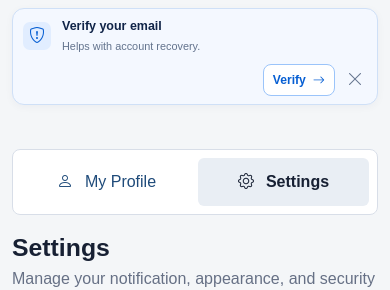
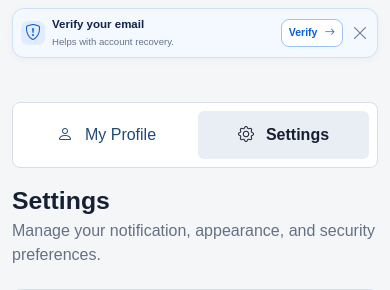
Before and after one commit to KeiRuss01/DepedLMS, a Django app: page /accounts/settings/ in a window 390 px wide. Shown: the part 69-359 px from the top of the page. Run offline with Django 5.2, Linux system fonts and the light colour scheme; the visitor is signed in with stand-in values (Sample User, id 1); data comes from the database, SQL or seed files in the repository; data that the repository does not hold is empty; parts of the project's set-up code (start-up, migrations or seed data) failed here and were passed over; some libraries are stand-ins or nearby versions.

Commit message:
Fix mobile verification reminder and student profile fields

```diff
--- a/accounts/views.py
+++ b/accounts/views.py
@@ -132,8 +132,10 @@ def profile_view(request):
     else:
         form = ProfileUpdateForm(instance=user)
 
-    student_grade_level = ""
-    student_section = ""
+    # Keep the fields explicit even when the learner has not joined an
+    # approved class yet; empty boxes are confusing on mobile.
+    student_grade_level = "Not assigned"
+    student_section = "Not assigned"
     student_class_warning = False
     context = {
         "profile": profile,
--- a/classroom/static/classroom/css/classroom.css
+++ b/classroom/static/classroom/css/classroom.css
@@ -134,12 +134,19 @@ body.classroom-body {
 
 @media (max-width: 600px) {
     .verification-reminder {
-        align-items: stretch;
-        flex-direction: column;
-        gap: 10px;
-    }
-
-    .verification-reminder-actions { align-self: flex-end; }
+        align-items: center;
+        flex-direction: row;
+        gap: 7px;
+        padding: 7px 8px;
+    }
+
+    .verification-reminder-copy { gap: 7px; }
+    .verification-reminder-icon { width: 24px; height: 24px; flex-basis: 24px; }
+    .verification-reminder-copy strong { font-size: .72rem; }
+    .verification-reminder-copy small { font-size: .6rem; }
+    .verification-reminder-actions { align-self: center; gap: 3px; }
+    .verification-reminder-action { padding: 5px 7px; font-size: .66rem; }
+    .verification-reminder-dismiss { width: 23px; height: 23px; }
 }
 
 html { scroll-behavior: smooth; }
```
